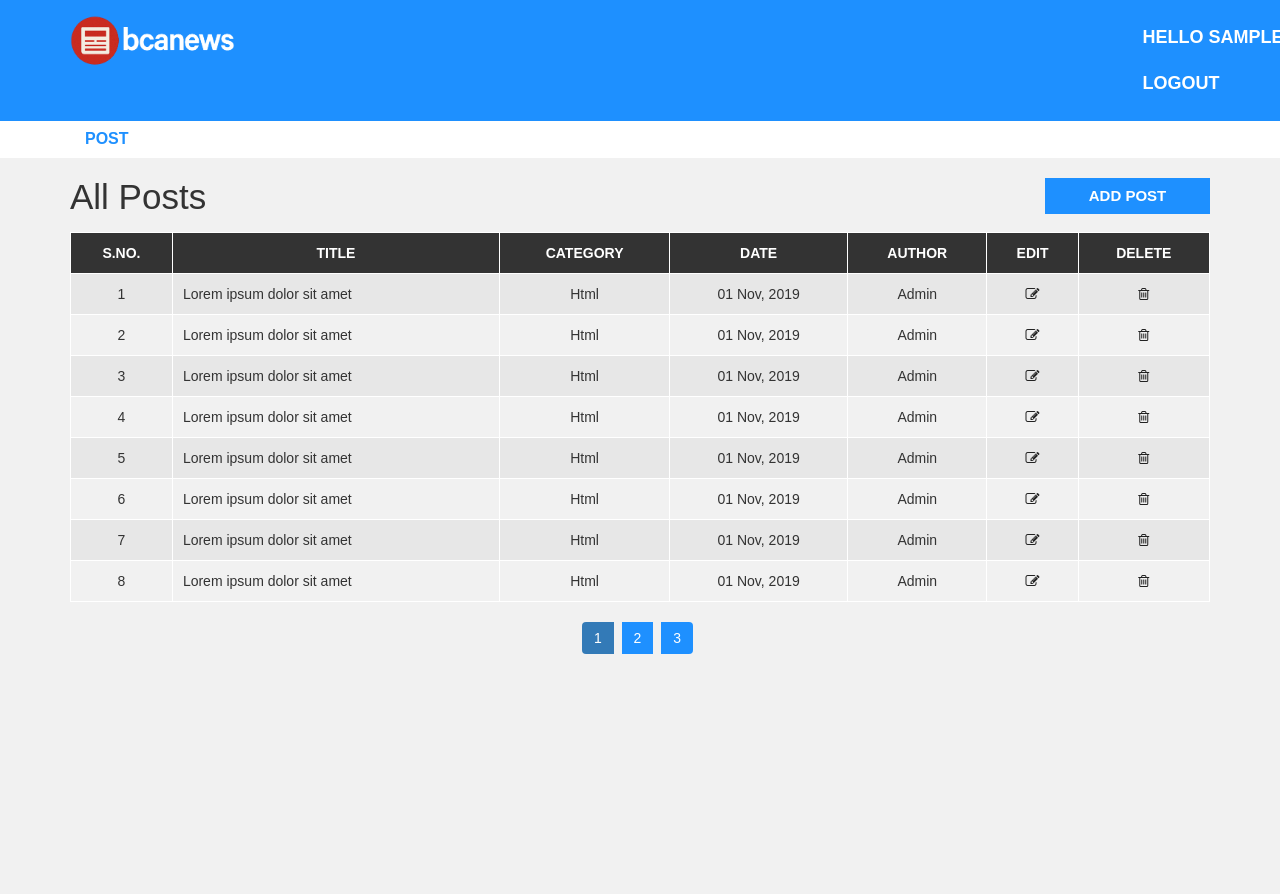
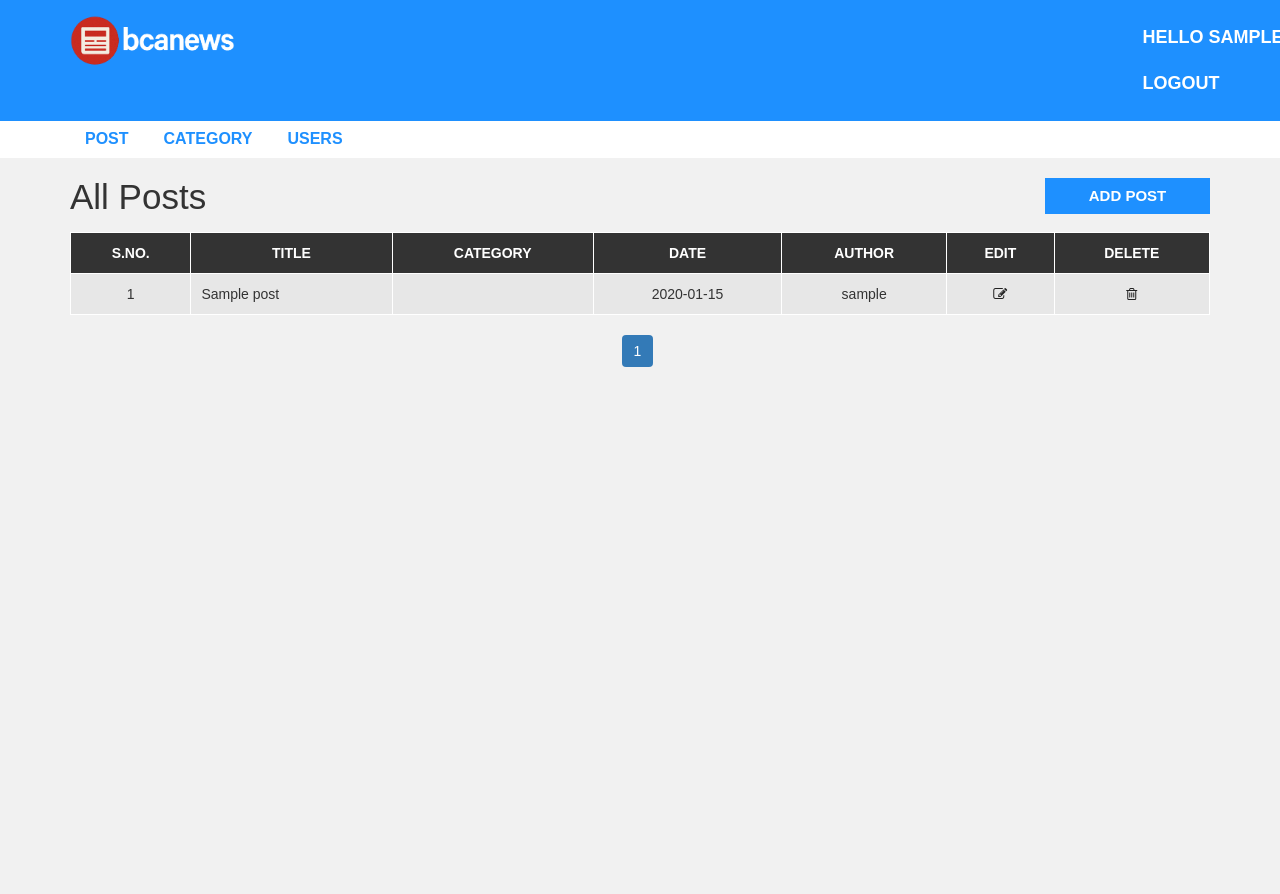
Before and after one commit to rijanswar00/bcanews, a PHP site: page /bcanews/admin/post.php?page=1 in a window 1280 px wide. Shown: the top 894 px of the page. Run offline with PHP 8.4, Linux system fonts and the light colour scheme; the visitor is signed in with stand-in values (Sample User, id 1); tables that the repository leaves empty hold one stand-in row (values such as "Sample post").

Commit message:
admin panel completed

```diff
--- a/admin/category.php
+++ b/admin/category.php
@@ -40,7 +40,7 @@
                                 <tr>
                                     <td class='id'><?= $i; ?></td>
                                     <td><?= $row['category_name'] ?></td>
-                                    <td>5</td>
+                                    <td><?= $row['post'] ?></td>
                                     <td class='edit'><a href='update-category.php?id=<?= $row['category_id']; ?>'><i class='fa fa-edit'></i></a></td>
                                     <td class='delete'><a href='delete-category.php?id=<?= $row['category_id']; ?>'><i class='fa fa-trash-o'></i></a></td>
                                 </tr>
--- a/admin/post.php
+++ b/admin/post.php
@@ -1,4 +1,7 @@
-<?php include "header.php"; ?>
+<?php
+include "header.php";
+include "config.php";
+?>
 <div id="admin-content">
     <div class="container">
         <div class="row">
@@ -9,6 +12,36 @@
                 <a class="add-new" href="add-post.php">add post</a>
             </div>
             <div class="col-md-12">
+                <?php
+                $limit = 5;
+                if (isset($_GET['page'])) {
+                    $page = $_GET['page'];
+                } else {
+                    $page = 1;
+                };
+                $offset = ($page - 1) * $limit;
+
+                if ($_SESSION['user_role'] == '1') {
+                    $sql = "SELECT post.post_id, post.title, post.description, post.post_date, post.category, category.category_name, user.username FROM post
+                LEFT JOIN category ON post.category = category.category_id
+                LEFT JOIN user ON post.author = user.user_id
+                ORDER BY post.post_id DESC
+                LIMIT {$offset}, {$limit}";
+                } elseif ($_SESSION['user_role'] == '0') {
+                    $sql = "SELECT post.post_id, post.title, post.description, post.post_date, category.category_name, user.username FROM post
+                LEFT JOIN category ON post.category = category.category_id
+                LEFT JOIN user ON post.author = user.user_id
+                WHERE post.author = {$_SESSION['user_id']}
+                ORDER BY post.post_id DESC
+                LIMIT {$offset}, {$limit}";
+                }
+
+
+                $result = mysqli_query($conn, $sql) or die('Query Failed!');
+
+                if (mysqli_num_rows($result) > 0) {
+
+                ?>
                     <table class="content-table">
                         <thead>
                             <th>S.No.</th>
@@ -20,85 +53,51 @@
                             <th>Delete</th>
                         </thead>
                         <tbody>
+                            <?php
+                            $i = $offset + 1;
+                            while ($row = mysqli_fetch_assoc($result)) {  ?>
                                 <tr>
-                              <td class='id'>1</td>
-                              <td>Lorem ipsum dolor sit amet</td>
-                              <td>Html</td>
-                              <td>01 Nov, 2019</td>
-                              <td>Admin</td>
-                              <td class='edit'><a href='update-post.php'><i class='fa fa-edit'></i></a></td>
-                              <td class='delete'><a href='delete-post.php'><i class='fa fa-trash-o'></i></a></td>
+                                    <td class='id'><?= $i; ?></td>
+                                    <td><?= $row['title']; ?></td>
+                                    <td><?= $row['category_name']; ?></td>
+                                    <td><?= $row['post_date']; ?></td>
+                                    <td><?= $row['username']; ?></td>
+                                    <td class='edit'><a href='update-post.php?id=<?= $row['post_id']; ?>'><i class='fa fa-edit'></i></a></td>
+                                    <td class='delete'><a href='delete-post.php?id=<?= $row['post_id']; ?>&catid=<?= $row['category']; ?>'><i class='fa fa-trash-o'></i></a></td>
                                 </tr>
-                          <tr>
-                              <td class='id'>2</td>
-                              <td>Lorem ipsum dolor sit amet</td>
-                              <td>Html</td>
-                              <td>01 Nov, 2019</td>
-                              <td>Admin</td>
-                              <td class='edit'><a href='update-post.php'><i class='fa fa-edit'></i></a></td>
-                              <td class='delete'><a href='delete-post.php'><i class='fa fa-trash-o'></i></a></td>
-                          </tr>
-                          <tr>
-                              <td class='id'>3</td>
-                              <td>Lorem ipsum dolor sit amet</td>
-                              <td>Html</td>
-                              <td>01 Nov, 2019</td>
-                              <td>Admin</td>
-                              <td class='edit'><a href='update-post.php'><i class='fa fa-edit'></i></a></td>
-                              <td class='delete'><a href='delete-post.php'><i class='fa fa-trash-o'></i></a></td>
-                          </tr>
-                          <tr>
-                              <td class='id'>4</td>
-                              <td>Lorem ipsum dolor sit amet</td>
-                              <td>Html</td>
-                              <td>01 Nov, 2019</td>
-                              <td>Admin</td>
-                              <td class='edit'><a href='update-post.php'><i class='fa fa-edit'></i></a></td>
-                              <td class='delete'><a href='delete-post.php'><i class='fa fa-trash-o'></i></a></td>
-                          </tr>
-                          <tr>
-                              <td class='id'>5</td>
-                              <td>Lorem ipsum dolor sit amet</td>
-                              <td>Html</td>
-                              <td>01 Nov, 2019</td>
-                              <td>Admin</td>
-                              <td class='edit'><a href='update-post.php'><i class='fa fa-edit'></i></a></td>
-                              <td class='delete'><a href='delete-post.php'><i class='fa fa-trash-o'></i></a></td>
-                          </tr>
-                          <tr>
-                              <td class='id'>6</td>
-                              <td>Lorem ipsum dolor sit amet</td>
-                              <td>Html</td>
-                              <td>01 Nov, 2019</td>
-                              <td>Admin</td>
-                              <td class='edit'><a href='update-post.php'><i class='fa fa-edit'></i></a></td>
-                              <td class='delete'><a href='delete-post.php'><i class='fa fa-trash-o'></i></a></td>
-                          </tr>
-                          <tr>
-                              <td class='id'>7</td>
-                              <td>Lorem ipsum dolor sit amet</td>
-                              <td>Html</td>
-                              <td>01 Nov, 2019</td>
-                              <td>Admin</td>
-                              <td class='edit'><a href='update-post.php'><i class='fa fa-edit'></i></a></td>
-                              <td class='delete'><a href='delete-post.php'><i class='fa fa-trash-o'></i></a></td>
-                          </tr>
-                          <tr>
-                              <td class='id'>8</td>
-                              <td>Lorem ipsum dolor sit amet</td>
-                              <td>Html</td>
-                              <td>01 Nov, 2019</td>
-                              <td>Admin</td>
-                              <td class='edit'><a href='update-post.php'><i class='fa fa-edit'></i></a></td>
-                              <td class='delete'><a href='delete-post.php'><i class='fa fa-trash-o'></i></a></td>
-                          </tr>
+                            <?php
+                                $i++;
+                            };
+                            ?>
                         </tbody>
                     </table>
-                  <ul class='pagination admin-pagination'>
-                      <li class="active"><a>1</a></li>
-                      <li><a>2</a></li>
-                      <li><a>3</a></li>
-                  </ul>
+                <?php
+                };
+
+                $sql1 = "SELECT * FROM post";
+                $result1 = mysqli_query($conn, $sql1);
+                if (mysqli_num_rows($result1) > 0) {
+                    $total_records = mysqli_num_rows($result1);
+                    $total_pages = ceil($total_records / $limit);
+                    echo "<ul class='pagination admin-pagination'>";
+                    if ($page > 1) {
+                        echo "<li><a href='post.php?page=" . ($page - 1) . "'>Prev</a></li>";
+                    }
+                    for ($i = 1; $i <= $total_pages; $i++) {
+                        if ($i == $page) {
+                            $active = "active";
+                        } else {
+                            $active = "";
+                        }
+                        echo "<li class='{$active}'><a href='post.php?page={$i}'>{$i}</a></li>";
+                    }
+                    if ($total_pages > $page) {
+                        echo "<li><a href='post.php?page=" . ($page + 1) . "'>Next</a></li>";
+                    }
+                    echo "</ul>";
+                };
+                ?>
+            </div>
         </div>
     </div>
 </div>
```
Also changed, not shown: admin/delete-post.php (added, +14 -0 lines), admin/save-update-post.php (added, +96 -0 lines), admin/update-post.php (+48 -13 lines), admin/upload/45_donald_trump_w-1250.jpg (added), admin/upload/Bad.jpg (added), admin/upload/business.jpg (added), admin/upload/cdn4.premiumread.jpg (added), admin/upload/tech.jpg (added). Lines whose indentation alone changed are shown as unchanged.
